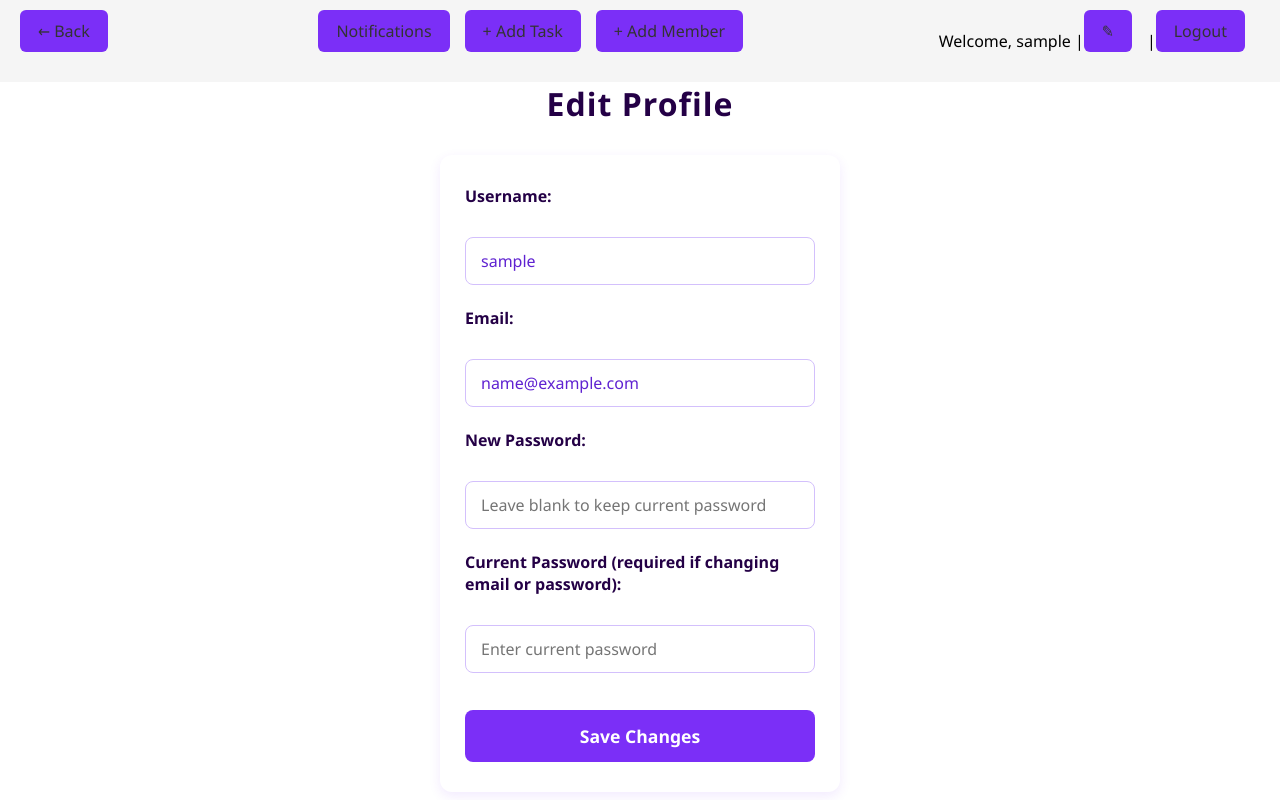
After one commit to Judinus10/planit, a PHP site: page /edit_profile.php in a window 1280 px wide. The commit adds this page. Run offline with PHP 8.4, Linux system fonts and the light colour scheme; the visitor is signed in with stand-in values (Sample User, id 1); tables that the repository leaves empty or names only in its code hold one stand-in row (values such as "Sample post").

Commit message:
added edit profile page

```diff
--- /dev/null
+++ b/edit_profile.php
@@ -0,0 +1,94 @@
+<?php
+session_start();
+require 'db.php';
+
+if (!isset($_SESSION['user_id'])) {
+    header("Location: login.php");
+    exit;
+}
+
+$user_id = $_SESSION['user_id'];
+
+// Fetch current user details
+$stmt = $conn->prepare("SELECT username, email, password FROM users WHERE id=?");
+$stmt->bind_param("i", $user_id);
+$stmt->execute();
+$result = $stmt->get_result();
+$user = $result->fetch_assoc();
+
+// Handle form submission
+if ($_SERVER['REQUEST_METHOD'] === 'POST') {
+    $username = trim($_POST['username']);
+    $email = trim($_POST['email']);
+    $current_password = $_POST['current_password'];
+    $new_password = $_POST['new_password'];
+
+    $error = '';
+
+    // Check if email or password is being changed
+    if ($email !== $user['email'] || !empty($new_password)) {
+        // Verify current password
+        if (!password_verify($current_password, $user['password'])) {
+            $error = "Current password is incorrect.";
+        }
+    }
+
+    // If no error, update details
+    if (empty($error)) {
+        $hashed_password = !empty($new_password) ? password_hash($new_password, PASSWORD_DEFAULT) : $user['password'];
+
+        $update = $conn->prepare("UPDATE users SET username=?, email=?, password=? WHERE id=?");
+        $update->bind_param("sssi", $username, $email, $hashed_password, $user_id);
+
+        if ($update->execute()) {
+            $_SESSION['username'] = $username;
+            $success = "Profile updated successfully!";
+            // Refresh user data
+            $user['username'] = $username;
+            $user['email'] = $email;
+            $user['password'] = $hashed_password;
+        } else {
+            $error = "Failed to update profile.";
+        }
+    }
+}
+?>
+
+<!DOCTYPE html>
+<html>
+
+<head>
+    <title>Edit Profile</title>
+    <link rel="stylesheet" href="style.css">
+</head>
+
+<body>
+    <?php include 'header.php'; ?>
+
+    <h1>Edit Profile</h1>
+
+    <?php if (isset($success))
+        echo "<p style='color:green;'>$success</p>"; ?>
+    <?php if (!empty($error))
+        echo "<p style='color:red;'>$error</p>"; ?>
+
+    <form method="post" style="max-width:400px;">
+        <label>Username:</label><br>
+        <input type="text" name="username" value="<?php echo htmlspecialchars($user['username']); ?>" required><br><br>
+
+        <label>Email:</label><br>
+        <input type="email" name="email" value="<?php echo htmlspecialchars($user['email']); ?>" required><br><br>
+
+        <label>New Password:</label><br>
+        <input type="password" name="new_password" placeholder="Leave blank to keep current password"><br><br>
+
+        <label>Current Password (required if changing email or password):</label><br>
+        <input type="password" name="current_password" placeholder="Enter current password"
+            autocomplete="new-password"><br><br>
+
+
+        <button type="submit">Save Changes</button>
+    </form>
+</body>
+
+</html>
--- a/header.php
+++ b/header.php
@@ -25,7 +25,9 @@ if (!isset($_SESSION['user_id'])) {
 
     <!-- Right side -->
     <div class="nav-right">
-        Welcome, <?php echo htmlspecialchars($_SESSION['username']); ?> | <a href="logout.php">Logout</a>
+        Welcome, <?php echo htmlspecialchars($_SESSION['username']); ?> |
+        <a href="edit_profile.php" title="Edit Profile">&#9998;</a> | <!-- pencil icon -->
+        <a href="logout.php">Logout</a>
     </div>
 </div>
 
@@ -58,4 +60,9 @@ if (!isset($_SESSION['user_id'])) {
         display: flex;
         align-items: center;
     }
+
+    .nav-right a:hover {
+        color: #6a0dad;
+        /* violet hover */
+    }
 </style>
```
Lines whose indentation alone changed are shown as unchanged.
